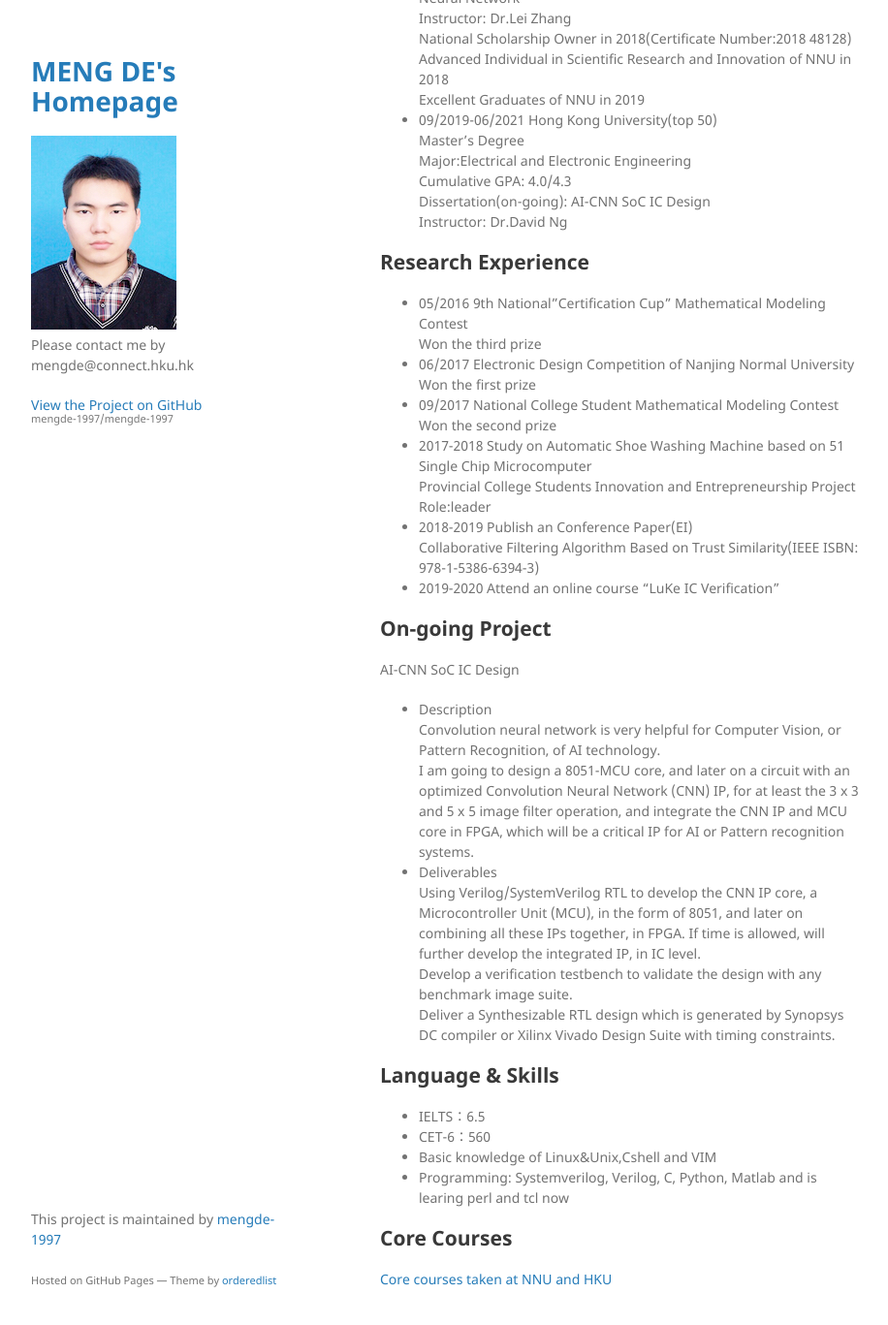
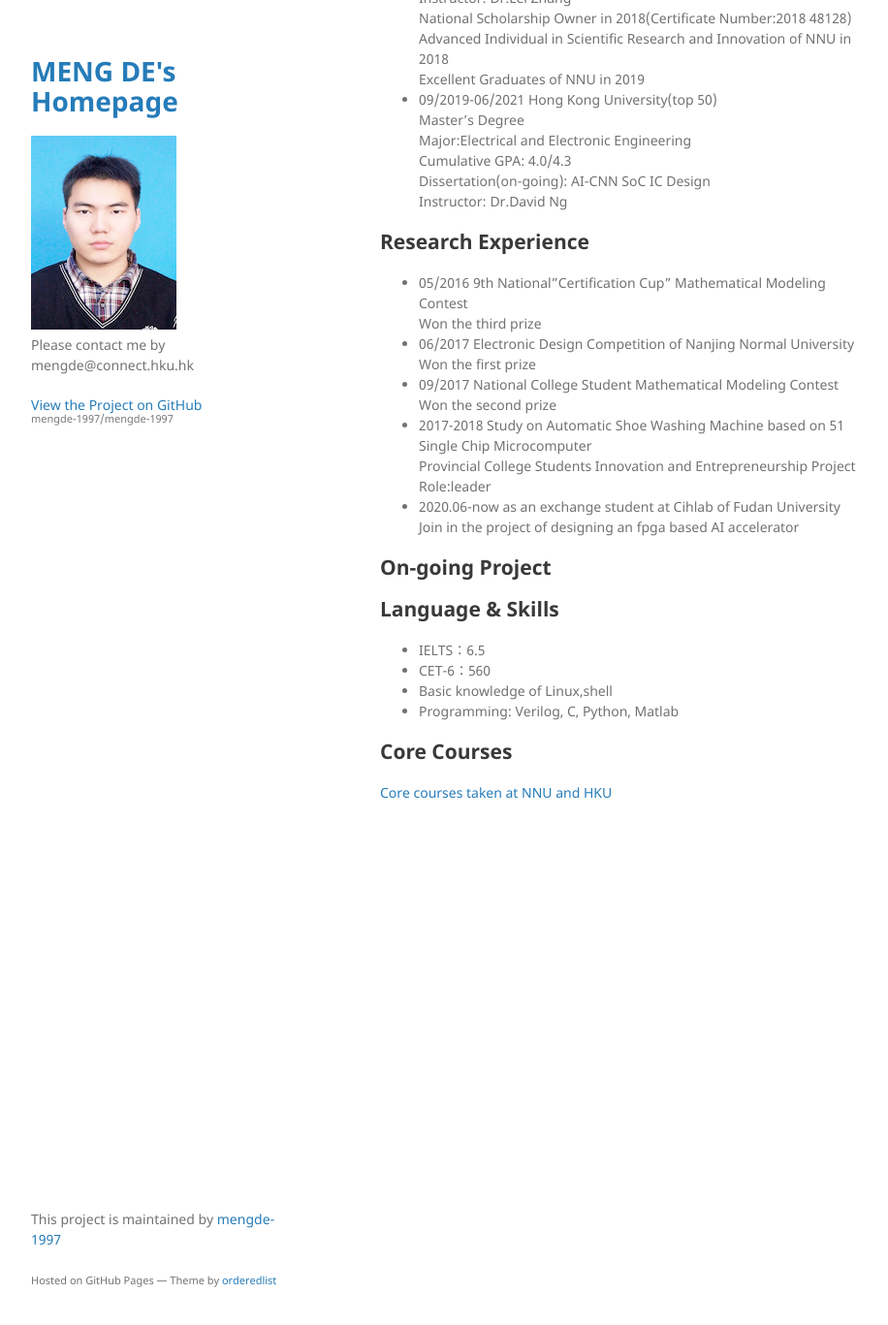
Before and after one commit to mengde-1997/mengde-1997, a Jekyll site: the page built from index.md, in a window 1280 px wide and 1400 px high, scrolled down 374 px. Shown: the top 1367 px of the window at 97% size, without its empty margins (178-1094 px from the left). Built offline with Jekyll 4.4.1, drawn with Linux system fonts in a browser that asks for light colours; our own code applies the rules of GitHub Pages for plain Markdown files; some of the changed text lies outside the part shown.

Commit message:
Update index.md

```diff
--- a/index.md
+++ b/index.md
@@ -5,7 +5,7 @@ layout: default
 # Welcome to My Homepage !   [中文](./pub.md)
 
 I'm MENG DE and a Msc student of HongKong University majored in Electrical and Electronic Engineering now.
-My research interests mainly include analog&digital IC design and verification, intelligent robots and AI core.
+My research interests mainly include digital IC design, intelligent hardware and AI core.
 
 ## Educational Background
 * 09/2015-06/2019  Nanjing Normal University(211)<br />
@@ -34,28 +34,22 @@ My research interests mainly include analog&digital IC design and verification,
 * 2017-2018  Study on Automatic Shoe Washing Machine based on 51 Single Chip Microcomputer<br />
   Provincial College Students Innovation and Entrepreneurship Project<br />
   Role:leader<br />
-* 2018-2019  Publish an Conference Paper(EI)<br />
-  Collaborative Filtering Algorithm Based on Trust Similarity(IEEE ISBN: 978-1-5386-6394-3)<br />
-* 2019-2020 Attend an online course "LuKe IC Verification" <br />
+* 2020.06-now  as an exchange student at Cihlab of Fudan University<br />
+  Join in the project of designing an fpga based AI accelerator
+
+
 
 
 ## On-going Project
 
-AI-CNN SoC IC Design<br />
-* Description<br />
-Convolution neural network is very helpful for Computer Vision, or Pattern Recognition, of AI technology.<br />
-I am going to design a 8051-MCU core, and later on a circuit with an optimized Convolution Neural Network (CNN) IP, for at least the 3 x 3 and 5 x 5 image filter operation, and integrate the CNN IP and MCU core in FPGA, which will be a critical IP for AI or Pattern recognition systems.<br />
-* Deliverables<br />
-Using Verilog/SystemVerilog RTL to develop the CNN IP core, a Microcontroller Unit (MCU), in the form of 8051, and later on combining all these IPs together, in FPGA. If time is allowed, will further develop the integrated IP, in IC level.<br />
-Develop a verification testbench to validate the design with any benchmark image suite.<br />
-Deliver a Synthesizable RTL design which is generated by Synopsys DC compiler or Xilinx Vivado Design Suite with timing constraints.<br />
+
 
 ## Language & Skills
 
 * IELTS：6.5<br />
 * CET-6：560<br />
-* Basic knowledge of Linux&Unix,Cshell and VIM
-* Programming: Systemverilog, Verilog, C, Python, Matlab and is learing perl and tcl now<br />
+* Basic knowledge of Linux,shell
+* Programming: Verilog, C, Python, Matlab<br />
 
 ## Core Courses
 
```
